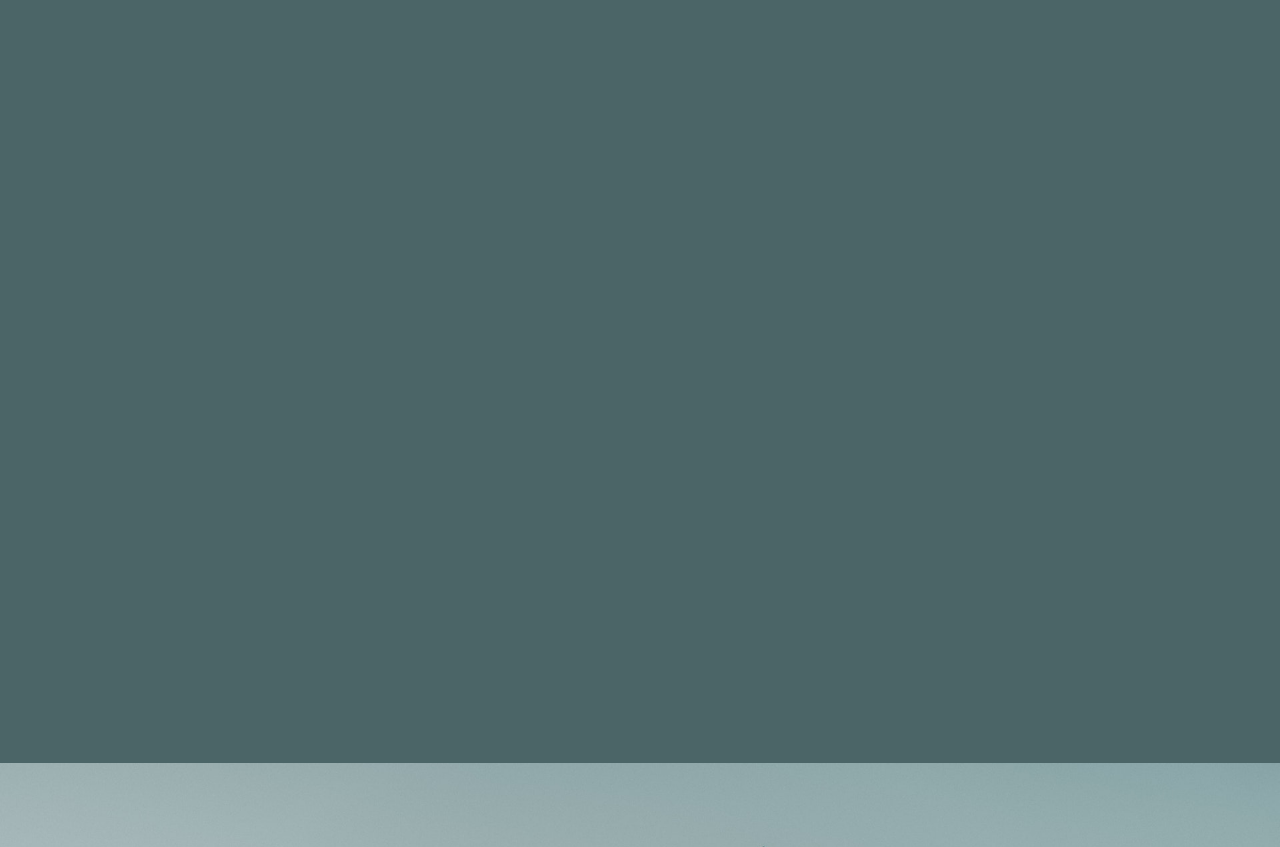
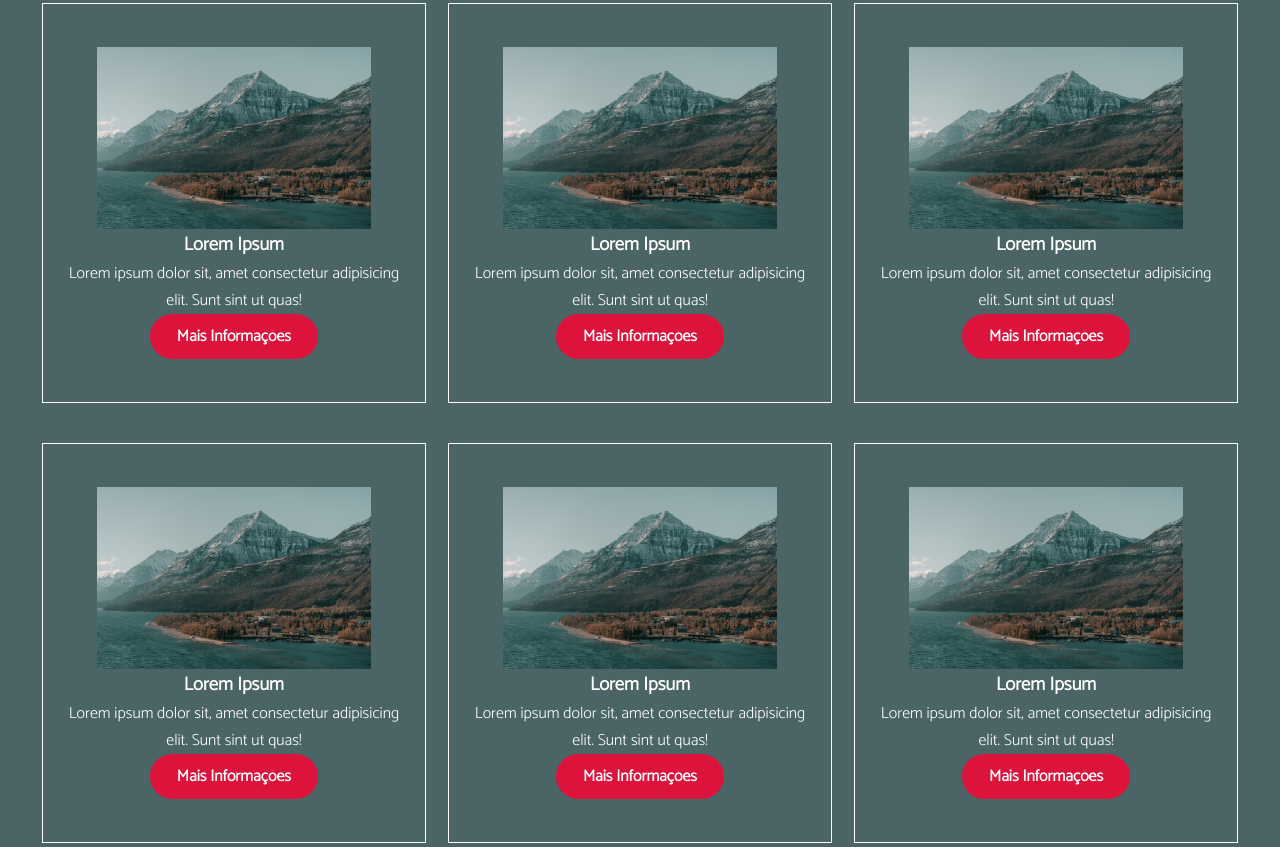
Before and after one commit to marcelo-neuro/learning-web-standards, a plain HTML site: page MyPlace-project/index.html in a window 1280 px wide. Shown: the part 837-1684 px from the top of the page. Drawn offline with Linux system fonts and the light colour scheme.

Commit message:
aula0405

```diff
--- a/MyPlace-project/css/styles.css
+++ b/MyPlace-project/css/styles.css
@@ -5,10 +5,25 @@
     font-family: 'Catamaran', sans-serif;
 }
 
+:root {
+    --color-white : #fff;
+    --color-pink : #dc143c;
+    --transition: .5s;
+}
+
 a {
     text-decoration: none;
-    color: #000;
+    color: var(--color-white);
     font-weight: 600;
+    transition: .7s;
+}
+
+a:hover {
+    color: var(--color-pink);
+}
+
+html {
+    scroll-behavior: smooth;
 }
 
 ul, ol {
@@ -26,6 +41,17 @@ ul, ol {
     position: absolute;
 }
 
+.logo {
+    background-color: var(--color-pink);
+    padding: 0 7px;
+    border-radius: 77px 37px 77px 27px;
+}
+
+.header-page h2 {
+    color: var(--color-white);
+    font-size: 5vmin;
+}
+
 .header-menu ul {
     display: flex;
     gap: 20px;
@@ -34,7 +60,7 @@ ul, ol {
 
 /* Container Principal */
 .container {
-    color: #fff;
+    color: var(--color-white);
     width: 100%;
     height: 100vh;
     padding: 20px;
@@ -50,7 +76,7 @@ ul, ol {
 }
 
 .container h1 {
-    color: #fff;
+    color: var(--color-white);
     font-size: 7vmin;
     margin-bottom: 20px;
 }
@@ -62,17 +88,17 @@ ul, ol {
 }
 
 .btn {
-    color: #fff;
-    border: 2px solid #dc143c;
+    color: var(--color-white);
+    border: 2px solid var(--color-pink);
     padding: 7px 25px;
-    background-color: #dc143c;
+    background-color: var(--color-pink);
     border-radius: 70px;
-    transition: .5s;
+    transition: var(--transition);
 }
 
 .btn:hover {
     background-color: transparent;
-    color: #dc143c;
+    color: var(--color-pink);
 }
 
 .bg-blue {
@@ -88,3 +114,32 @@ ul, ol {
 .bg-image-2 {
     background-image: url(../images/paisagem2.jpg);
 }
+
+
+.container-card {
+    width: 100%;
+    min-height: 100vh;
+    color: var(--color-white);
+    padding: 20px;
+    display: flex;
+    flex-wrap: wrap;
+    align-items: center;
+    justify-content: space-evenly;
+}
+
+.card-item {
+    border: 1px solid #fff;
+    width: 31%;
+    height: 400px;
+    text-align: center;
+    display: flex;
+    flex-direction: column;
+    align-items: center;
+    justify-content: center;
+    padding: 20px;
+    margin: 20px 0;
+}
+
+.card-item img {
+    width: 80% ;
+}
--- a/MyPlace-project/index.html
+++ b/MyPlace-project/index.html
@@ -13,22 +13,23 @@
     <link rel="stylesheet" href="./css/styles.css">
 
 </head>
+
 <body>
 
     <header class="header-page">
-        <h2>MyPlace</h2>
+        <h2><span class="logo">My</span>Place</h2>
 
         <nav class="header-menu">
             <ul>
-                <li><a href="">Link1</a></li>
-                <li><a href="">Link2</a></li>
-                <li><a href="">Link3</a></li>
-                <li><a href="">Link4</a></li>
+                <li><a href="#container1">Link1</a></li>
+                <li><a href="#container2">Link2</a></li>
+                <li><a href="#container3">Link3</a></li>
+                <li><a href="#container4">Link4</a></li>
             </ul>
         </nav>
     </header>
 
-    <div class="container bg-image-1">
+    <div class="container bg-image-1" id="container1">
         <h1>MyPlace</h1>
         <p>
             Lorem ipsum, dolor sit amet consectetur adipisicing elit. Quae, ea nulla! Consectetur odit saepe minus.
@@ -36,15 +37,81 @@
         <a href="" class="btn">Conheça o Paraíso</a>
     </div>
 
-    <div class="container bg-blue">
+    <div class="container-card bg-blue" id="container2">
+        <!-- 1o card -->
+        <div class="card-item">
+            <img src="./images/paisagem2.jpg" alt="">
+            <h3>Lorem Ipsum</h3>
+            <p>
+                Lorem ipsum dolor sit, amet consectetur adipisicing elit. Sunt sint ut quas!
+            </p>
+            <a href="" class="btn">Mais Informações</a>
+        </div>
+        <!-- fim 1o card -->
+
+        <!-- 2o card -->
+        <div class="card-item">
+            <img src="./images/paisagem2.jpg" alt="">
+            <h3>Lorem Ipsum</h3>
+            <p>
+                Lorem ipsum dolor sit, amet consectetur adipisicing elit. Sunt sint ut quas!
+            </p>
+            <a href="" class="btn">Mais Informações</a>
+        </div>
+        <!-- fim 2o card -->
+
+        <!-- 3o card -->
+        <div class="card-item">
+            <img src="./images/paisagem2.jpg" alt="">
+            <h3>Lorem Ipsum</h3>
+            <p>
+                Lorem ipsum dolor sit, amet consectetur adipisicing elit. Sunt sint ut quas!
+            </p>
+            <a href="" class="btn">Mais Informações</a>
+        </div>
+        <!-- fim 3o card -->
+
+        <!-- 4o card -->
+        <div class="card-item">
+            <img src="./images/paisagem2.jpg" alt="">
+            <h3>Lorem Ipsum</h3>
+            <p>
+                Lorem ipsum dolor sit, amet consectetur adipisicing elit. Sunt sint ut quas!
+            </p>
+            <a href="" class="btn">Mais Informações</a>
+        </div>
+        <!-- fim 4o card -->
+
+        <!-- 5o card -->
+        <div class="card-item">
+            <img src="./images/paisagem2.jpg" alt="">
+            <h3>Lorem Ipsum</h3>
+            <p>
+                Lorem ipsum dolor sit, amet consectetur adipisicing elit. Sunt sint ut quas!
+            </p>
+            <a href="" class="btn">Mais Informações</a>
+        </div>
+        <!-- fim 5o card -->
+
+        <!-- 6o card -->
+        <div class="card-item">
+            <img src="./images/paisagem2.jpg" alt="">
+            <h3>Lorem Ipsum</h3>
+            <p>
+                Lorem ipsum dolor sit, amet consectetur adipisicing elit. Sunt sint ut quas!
+            </p>
+            <a href="" class="btn">Mais Informações</a>
+        </div>
+        <!-- fim 6o card -->
+
 
     </div>
 
-    <div class="container bg-image-2">
+    <div class="container bg-image-2" id="container3">
 
     </div>
 
-    <div class="container bg-blue">
+    <div class="container bg-blue" id="container4">
 
     </div>
 
```
